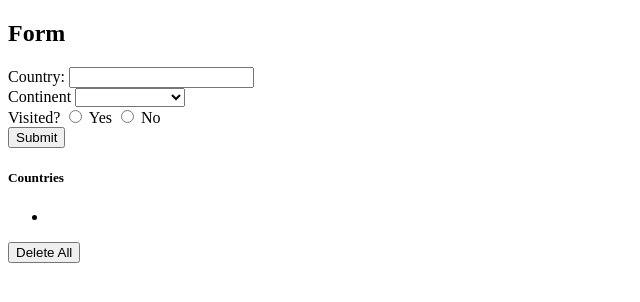
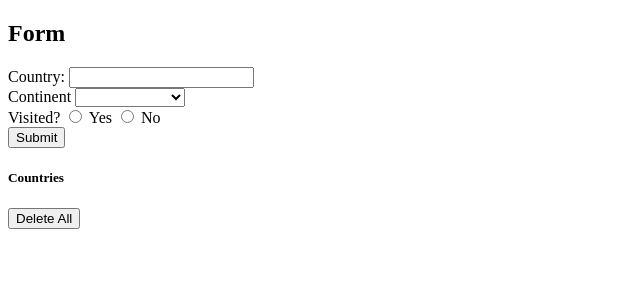
Before and after one commit to gregorcox/week_11-weekend-homework, a plain HTML site: page index.html in a window 1280 px wide. Shown: the whole page, without its empty margins (0-640 px from the left). Drawn offline with Linux system fonts and the light colour scheme.

Commit message:
mvp completed

```diff
--- a/index.html
+++ b/index.html
@@ -42,9 +42,24 @@
     <h5>Countries</h5>
     <div id="country-list">
       <ul>
-        <li></li>
       </ul>
     </div>
+
+
+    <!-- <div id="country-table">
+      <table>
+        <tr>
+          <th>Country</th>
+          <th>Continent</th>
+          <th>Visited?</th>
+        </tr>
+        <tr>
+          <td id="country-data"></td>
+          <td id="continent-data"></td>
+          <td id="visited-data"></td>
+        </tr>
+      </table>
+    </div> -->
 
     <button id="button" type="button" name="button">Delete All</button>
 
```
